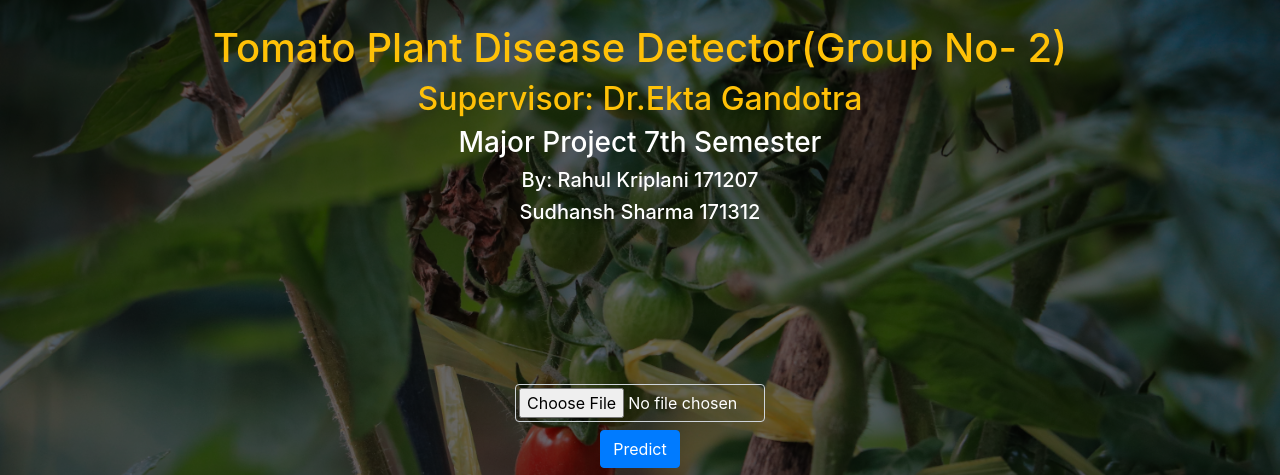
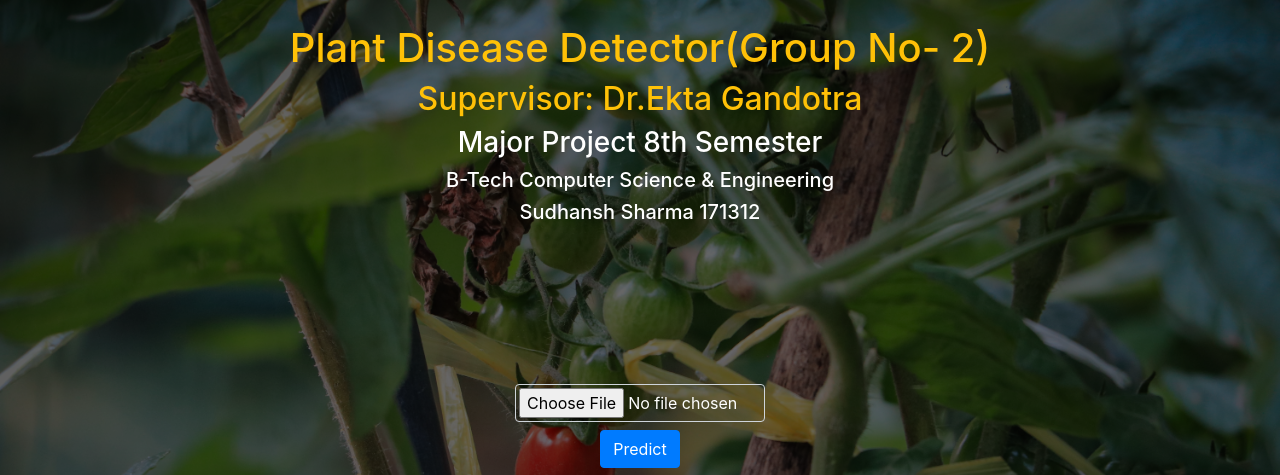
Before and after one commit to Jaugor7/Plant-Disease-Detector..., a Django app: page / in a window 1280 px wide. Shown: the top 475 px of the page. Run offline with Django 3.2, Linux system fonts and the light colour scheme; some libraries are stand-ins or nearby versions.

Commit message:
Final Project

```diff
--- a/PlantDiseaseDetector/views.py
+++ b/PlantDiseaseDetector/views.py
@@ -21,7 +21,7 @@ from glob import glob
 from tensorflow.keras.models import load_model
 from tensorflow.keras.preprocessing import image
 
-model=load_model("model_inception")
+model=load_model("model_inception.h5")
 
 def index(request):
     return render(request, 'index.html')
@@ -47,25 +47,25 @@ def model_predict(img, model):
     preds = preds[0]
 
     if preds==0:
+        preds="The Disease is Bacterial Spot."
+    elif preds==1:
         preds="The Disease is Early Blight."
-    elif preds==1:
-        preds="The Disease is Bacterial Spot."
     elif preds==2:
         preds="The Disease is Late Blight."
     elif preds==3:
+        preds="The Disease is Leaf Mold."
+    elif preds==4:
+        preds="The Disease is Septoria Leaf Spot."
+    elif preds==5:
+        preds="The Disease is Spider Mites."
+    elif preds==6:
+        preds="The Disease is Target Spot."
+    elif preds==7:
+        preds="The Disease is Yellow Leaf Curl Virus"
+    elif preds==8:
+        preds="The Disease is Mosaic Virus."
+    elif preds==9:
         preds="No Disease. Healthy Leaf."
-    elif preds==4:
-        preds="The Disease is Yellow Leaf Curl Virus"
-    elif preds==5:
-        preds="The Disease is Target Spot."
-    elif preds==6:
-        preds="The Disease is Septoria Leaf Spot."
-    elif preds==7:
-        preds="The Disease is Mosaic Virus."
-    elif preds==8:
-        preds="The Disease is Leaf Mold."
-    elif preds==9:
-        preds="The Disease is Spider Mites."
 
     return preds
 
--- a/templates/index.html
+++ b/templates/index.html
@@ -25,10 +25,10 @@
 
     <div class="container">
         <div class="header mx-auto my-4">
-            <h1 class="text-warning">Tomato Plant Disease Detector(Group No- 2)</h1>
+            <h1 class="text-warning">Plant Disease Detector(Group No- 2)</h1>
             <h2 class="text-warning">Supervisor: Dr.Ekta Gandotra</h2>
-            <h3 class="text-white">Major Project 7th Semester</h3>
-            <h5 class="text-white">By: Rahul Kriplani 171207</h5>
+            <h3 class="text-white">Major Project 8th Semester</h3>
+            <h5 class="text-white">B-Tech Computer Science & Engineering</h5>
             <h5 class="text-white">Sudhansh Sharma 171312</h5>
         </div>
         <form method="post" id="upload_file" class="myForm mx-auto" enctype="multipart/form-data">
```
Also changed, not shown: 2 other files.
